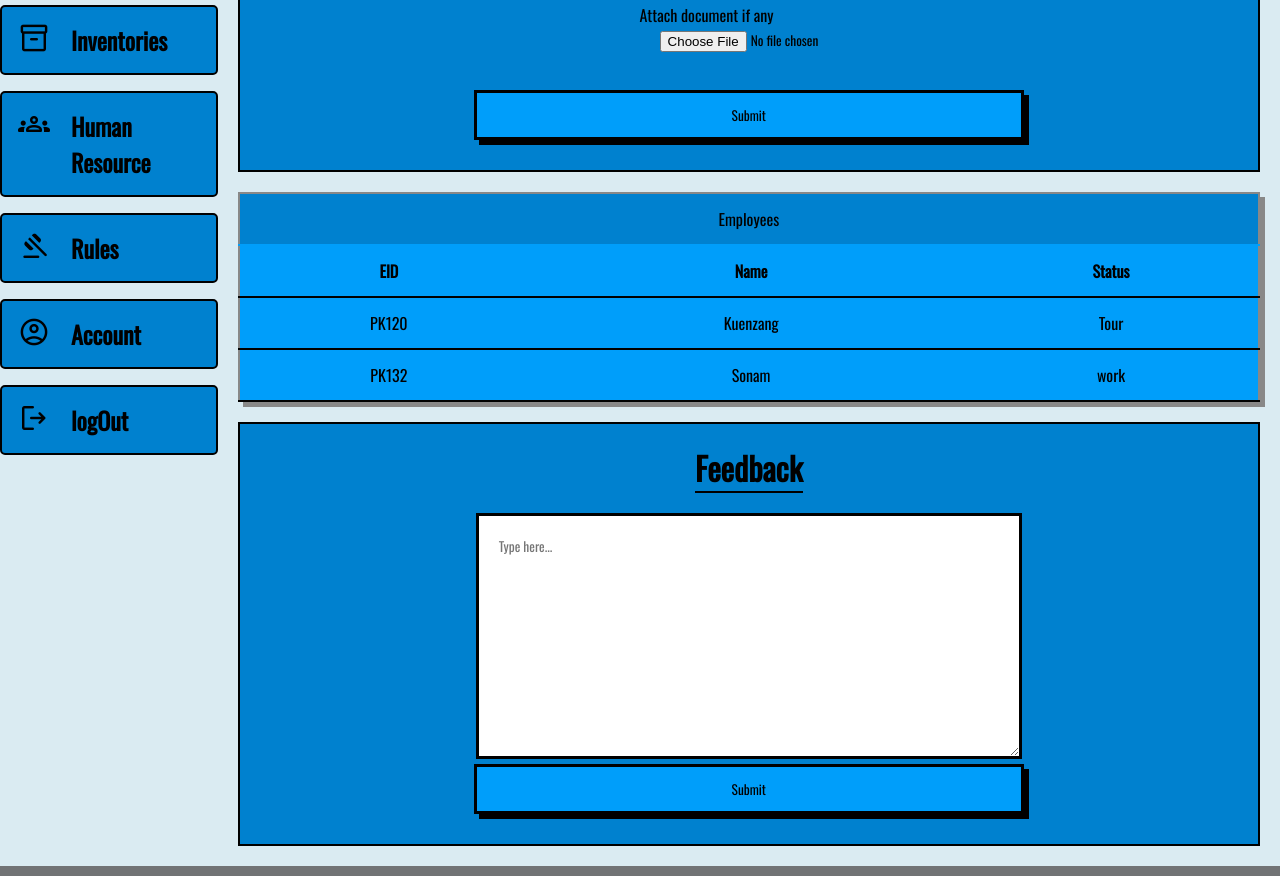
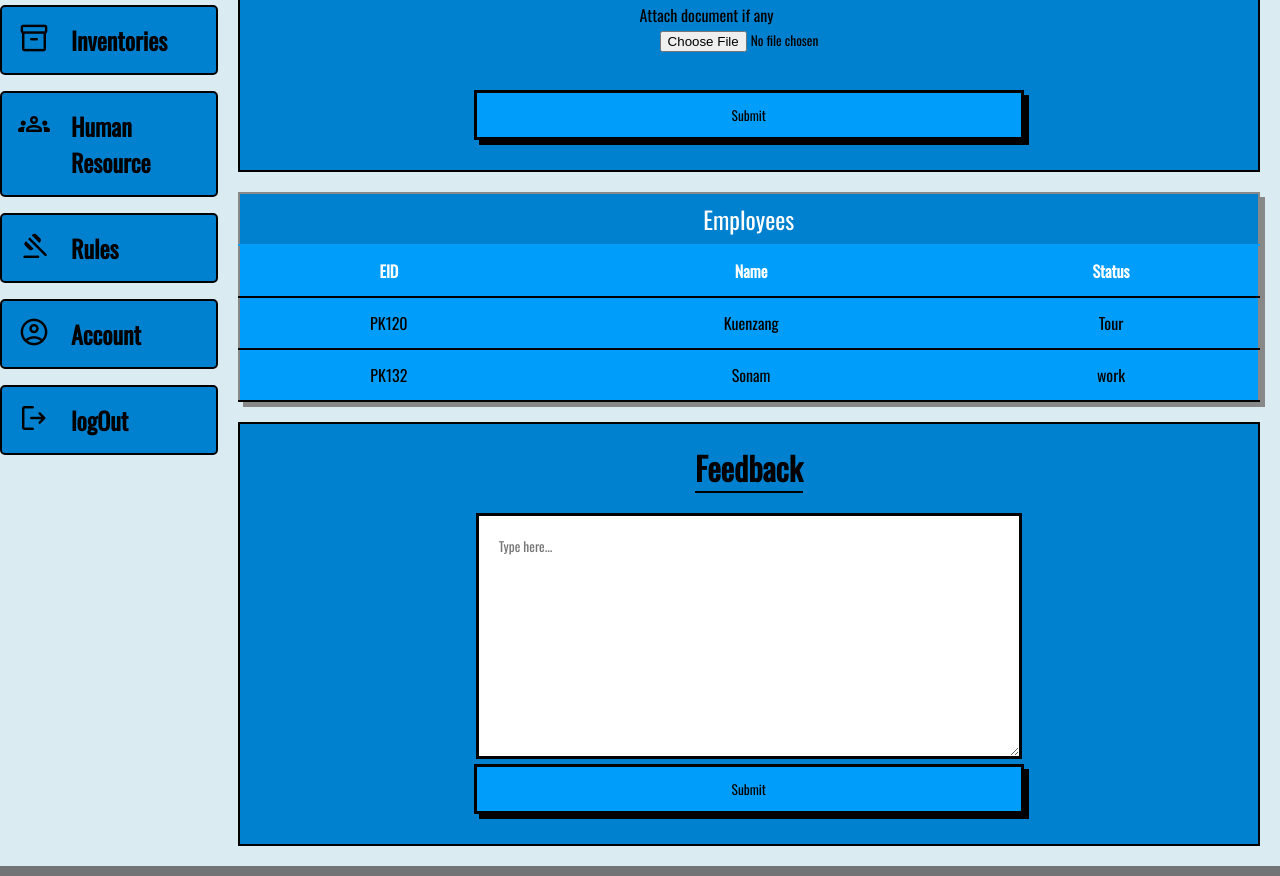
Before and after one commit to de-namgay/The-PK-Enterprise, a plain HTML site: page Service/service.html in a window 1280 px wide. Shown: the part 721-1597 px from the top of the page. Drawn offline with nearby package versions, Linux system fonts and the light colour scheme.

Commit message:
color change

```diff
--- a/Service/service.css
+++ b/Service/service.css
@@ -84,6 +84,8 @@ form>input{
 
 .table-head td {
     border-bottom: 2px solid #009efa;
+    color: white;
+    font-size: x-large;
 }
 
 .leave-table * {
@@ -92,6 +94,7 @@ form>input{
 
 .table-body th {
     background-color: #009efa;
+    color: white;
 }
 
 .table-body span {
```
